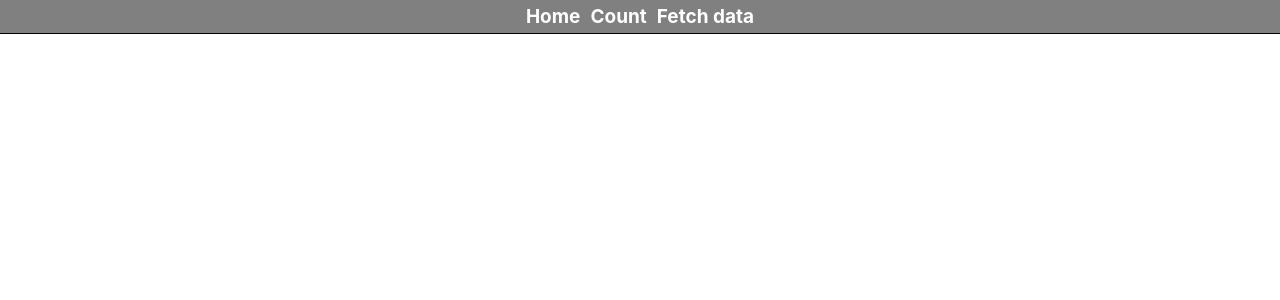
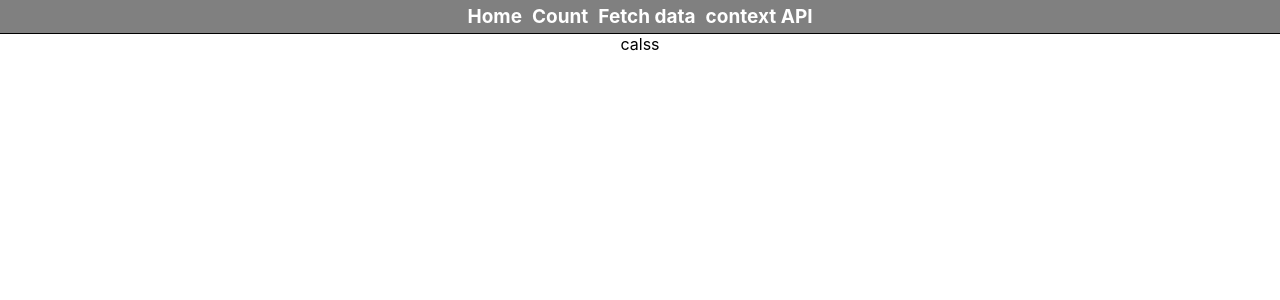
Before and after one commit to igoris12/study-react, a React (Create React App) app: page /study-react/contextAPI in a window 1280 px wide. Shown: the top 300 px of the page. Built offline with nearby package versions, Linux system fonts and the light colour scheme.

Commit message:
class componet

```diff
--- a/src/App.js
+++ b/src/App.js
@@ -3,6 +3,7 @@ import { Routes, Route } from "react-router-dom";
 import DataContainer from './components/DataContainer';
 import ToolkitComponet from './components/ToolkitComponet';
 import NavBar from './components/NavBar';
+import ClassContext from './components/ClassContext';
 
 function App() {
 
@@ -15,6 +16,7 @@ function App() {
         <Route path="/study-react" element={<MainPage />} />
         <Route path="/study-react/countToolkit" element={<ToolkitComponet />} />
         <Route path="/study-react/fetchData" element={<DataContainer />} />
+        <Route path="/study-react/contextAPI" element={<ClassContext />} />
       </Routes>
 
     </div>
--- /dev/null
+++ b/src/components/ClassContext.jsx
@@ -0,0 +1,9 @@
+import React, { Component } from 'react';
+
+export class ClassContext extends Component {
+  render() {
+    return <div>calss</div>;
+  }
+}
+
+export default ClassContext;
--- a/src/components/MainPage.jsx
+++ b/src/components/MainPage.jsx
@@ -13,6 +13,9 @@ const MainPage = () => {
         <Link to="/study-react/fetchData">
           <li>2. Data fetching Redux + Toolkit</li>
         </Link>
+        <Link to="/study-react/contextAPI">
+          <li>3. Data Context API in class component</li>
+        </Link>
       </ul>
     </div>
   );
--- a/src/components/NavBar.jsx
+++ b/src/components/NavBar.jsx
@@ -8,6 +8,7 @@ const NavBar = () => {
         <Link to="/study-react">Home</Link>
         <Link to="/study-react/countToolkit">Count</Link>
         <Link to="/study-react/fetchData">Fetch data</Link>
+        <Link to="/study-react/contextAPI">context API</Link>
       </nav>
     </>
   );
```
